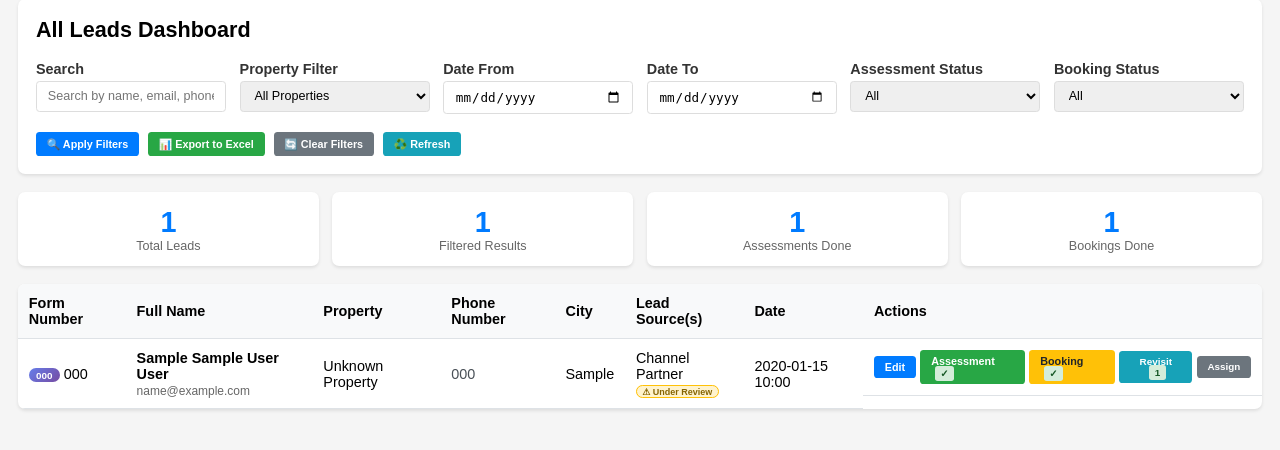
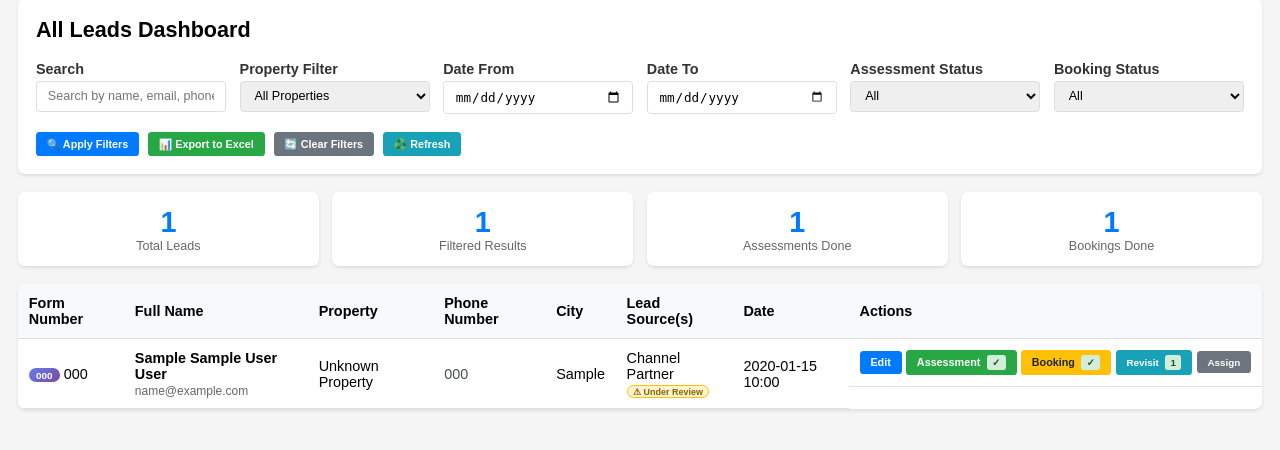
Before and after one commit to iamKunaaal/spenta_project, a Django app: page /dashboard/ in a window 1280 px wide. Shown: the part 208-658 px from the top of the page. Run offline with Django 5.2, Linux system fonts and the light colour scheme; a user stored in the database is signed in; tables that the repository leaves empty hold one stand-in row (values such as "Sample post").

Commit message:
Fix action buttons: nowrap text, inline badges

```diff
--- a/customer_enquiry/templates/dashboard.html
+++ b/customer_enquiry/templates/dashboard.html
@@ -200,6 +200,7 @@
             gap: 5px;
             flex-wrap: nowrap;
             align-items: center;
+            min-width: max-content;
         }
 
         .btn {
@@ -248,6 +249,15 @@
             padding: 2px 6px;
             border-radius: 3px;
             margin-left: 4px;
+            display: inline-block;
+            vertical-align: middle;
+        }
+
+        .action-buttons .btn {
+            white-space: nowrap;
+            display: inline-flex;
+            align-items: center;
+            gap: 3px;
         }
 
         .assessment-complete {
```
